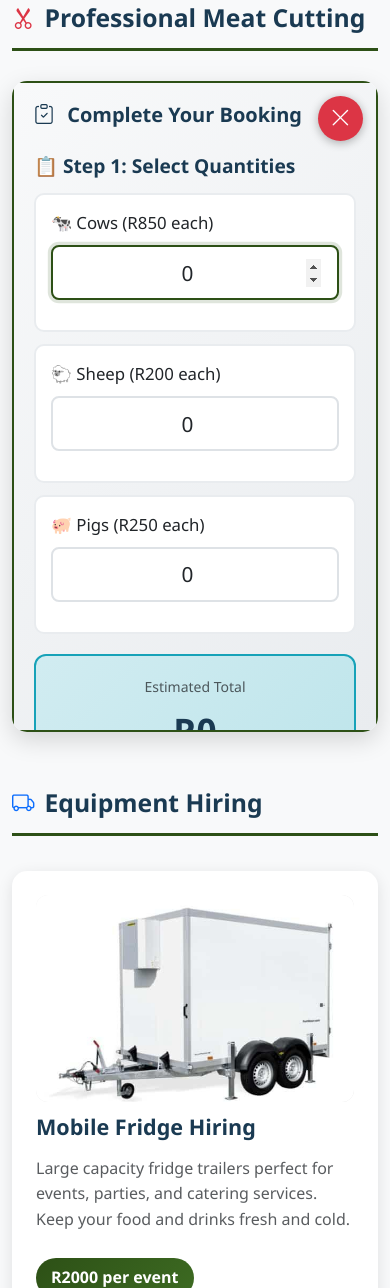
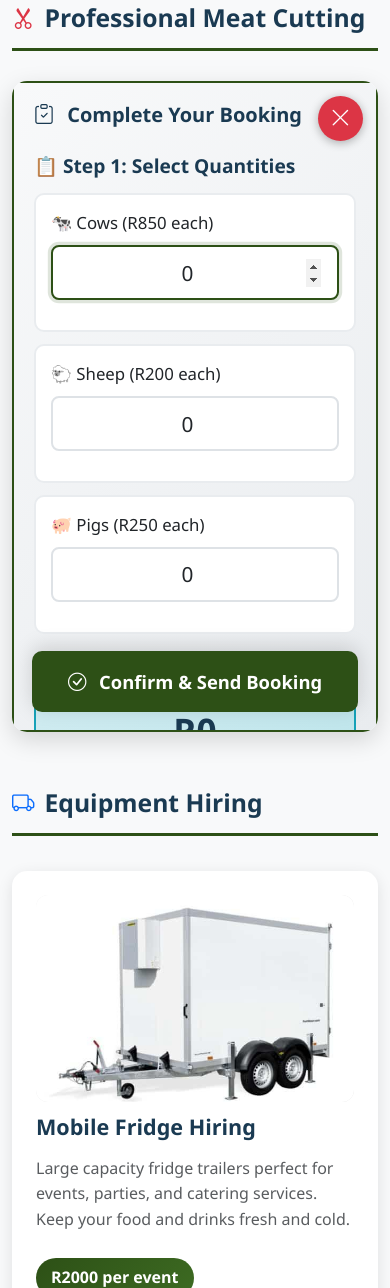
Before and after one commit to Sonwabise07/nogidela_holdings, a Flask app: page /services in a window 390 px wide, after a click on "Book Meat Cutting Service". Shown: the part 265-1553 px from the top of the page. Run offline with Flask 3, Linux system fonts and the light colour scheme; data comes from the database, SQL or seed files in the repository.

Commit message:
confirmation button

```diff
--- a/templates/services.html
+++ b/templates/services.html
@@ -486,6 +486,35 @@
         .price-badge {
             font-size: 1rem;
             padding: 7px 15px;
+        }
+
+        /* ============================================
+           SPECIFIC FIX FOR MEAT BOOKING FORM ON MOBILE
+        ============================================ */
+        /* Ensure meat booking form has proper scrolling */
+        #meat-booking-form.booking-form-container {
+            padding-bottom: 90px; /* Space for the fixed button */
+        }
+
+        /* Fix the submit button to bottom on mobile for meat form only */
+        #meat-booking-form .btn-submit-booking {
+            position: fixed !important;
+            bottom: 20px;
+            left: var(--mobile-form-padding);
+            right: var(--mobile-form-padding);
+            width: calc(100% - (2 * var(--mobile-form-padding))) !important;
+            z-index: 1100;
+            box-shadow: 0 -4px 20px rgba(0,0,0,0.15);
+        }
+
+        /* Adjust the close button to be above the fixed submit button */
+        #meat-booking-form .close-form-btn {
+            z-index: 1101;
+        }
+
+        /* Ensure form content doesn't hide behind fixed button */
+        #meat-booking-form form {
+            padding-bottom: 80px;
         }
     }
 
@@ -1211,7 +1240,7 @@
     }
 
     // ============================================
-    // FORM TOGGLE FUNCTIONALITY
+    // FORM TOGGLE FUNCTIONALITY - UPDATED FOR MEAT FORM
     // ============================================
     function toggleForm(formId) {
         const form = document.getElementById(formId);
@@ -1231,6 +1260,31 @@
         // Handle body scroll on mobile
         if (window.innerWidth < 768) {
             document.body.style.overflow = isOpening ? 'hidden' : 'auto';
+
+            // Special handling for meat booking form
+            if (formId === 'meat-booking-form' && isOpening) {
+                // Force scroll to bottom after a short delay to ensure button is visible
+                setTimeout(() => {
+                    const submitBtn = form.querySelector('.btn-submit-booking');
+                    if (submitBtn) {
+                        submitBtn.scrollIntoView({ behavior: 'smooth', block: 'end' });
+                    }
+                }, 300);
+
+                // Also add a visual indicator that there's more content
+                form.addEventListener('scroll', function() {
+                    const scrollTop = form.scrollTop;
+                    const scrollHeight = form.scrollHeight;
+                    const clientHeight = form.clientHeight;
+
+                    // Show a subtle indicator when not at bottom
+                    if (scrollHeight - scrollTop - clientHeight > 100) {
+                        form.classList.add('scroll-prompt');
+                    } else {
+                        form.classList.remove('scroll-prompt');
+                    }
+                });
+            }
         }
 
         // Scroll to form on desktop
```
